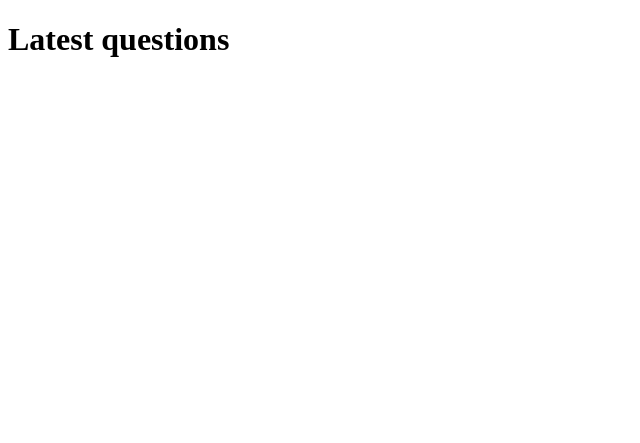
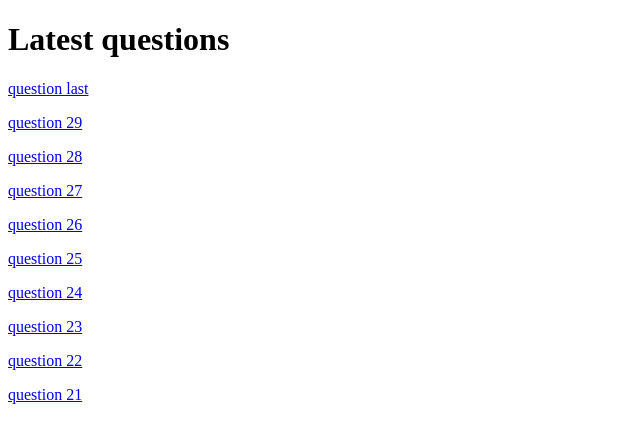
Before and after one commit to KiraUnderwood/web, a Django app: page / in a window 1280 px wide. Shown: the top 443 px of the page, without its empty margins (0-640 px from the left). Run offline with Django 3.2, Linux system fonts and the light colour scheme; data comes from the database, SQL or seed files in the repository.

Commit message:
Update pages.html

```diff
--- a/ask/qa/templates/pages.html
+++ b/ask/qa/templates/pages.html
@@ -6,7 +6,7 @@
 </head>
 <body>
  <h1>{{ title }} questions</h1>
-    {% for question in Allquestions %}
+    {% for question in posts %}
         <p><a href="{{ question.get_url }}">{{ question.title }}</a></p>
     {% endfor %}
 
```
